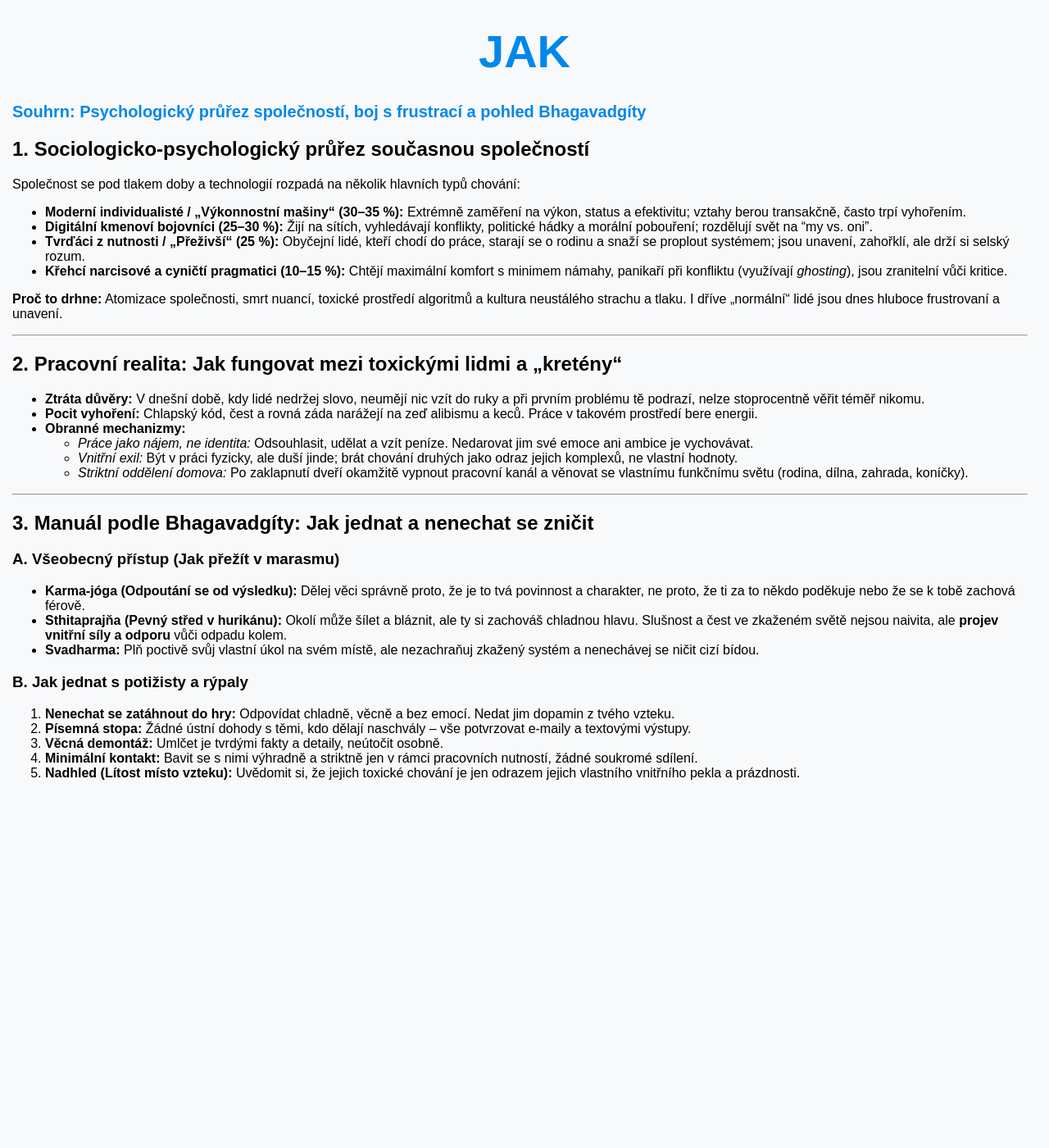
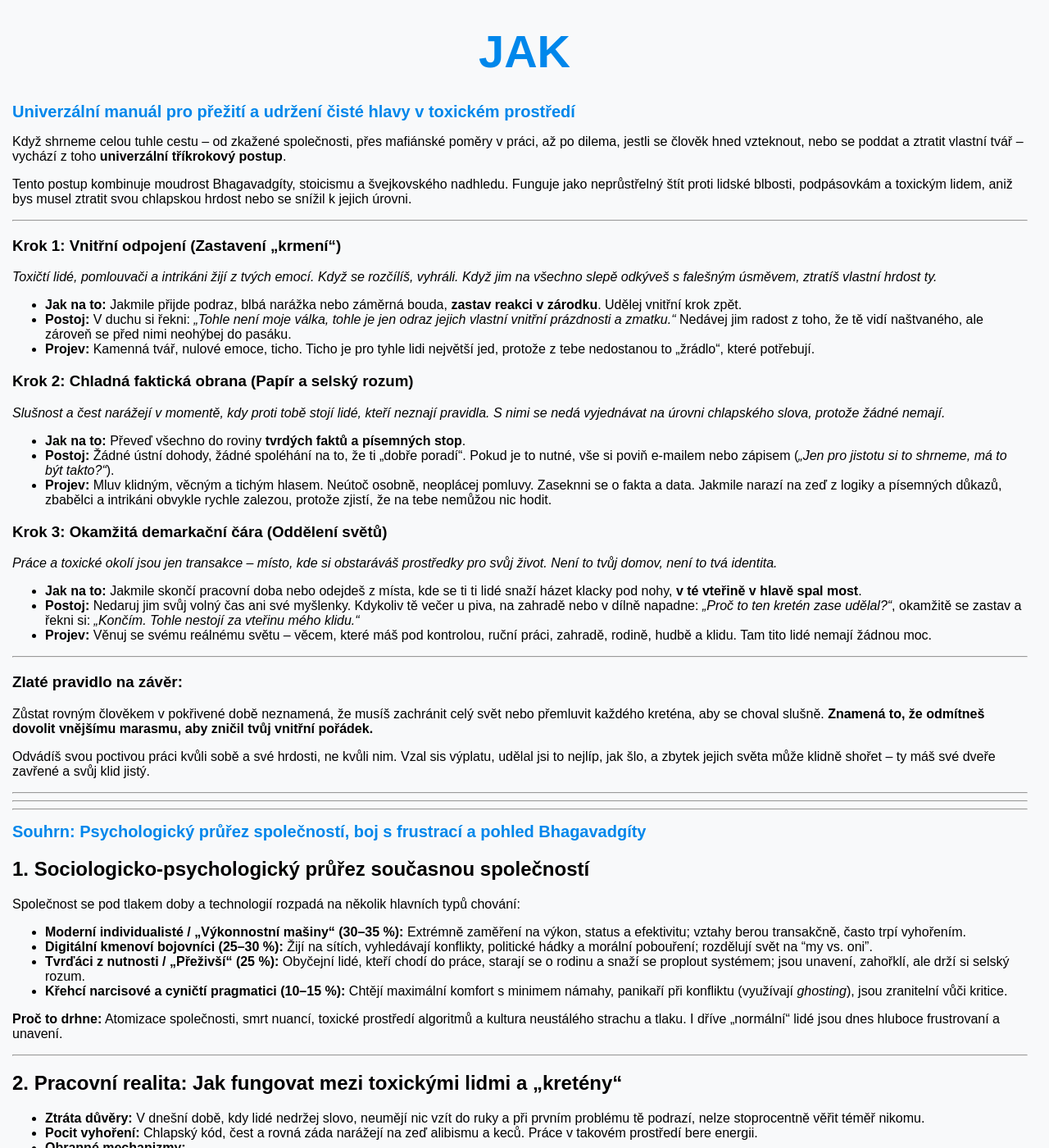
Before and after one commit to bedjan/bedjan.github.io, a Jekyll site: the page built from jak.md, in a window 1280 px wide and 1400 px high. Shown: the whole window at 82% size. Built offline with Jekyll 4.4.1, drawn with Linux system fonts in a browser that asks for light colours; our own code applies the rules of GitHub Pages for plain Markdown files.

Commit message:
Update jak.md

```diff
--- a/jak.md
+++ b/jak.md
@@ -1,3 +1,43 @@
+# Univerzální manuál pro přežití a udržení čisté hlavy v toxickém prostředí
+
+Když shrneme celou tuhle cestu – od zkažené společnosti, přes mafiánské poměry v práci, až po dilema, jestli se člověk hned vzteknout, nebo se poddat a ztratit vlastní tvář – vychází z toho **univerzální tříkrokový postup**.
+
+Tento postup kombinuje moudrost Bhagavadgíty, stoicismu a švejkovského nadhledu. Funguje jako neprůstřelný štít proti lidské blbosti, podpásovkám a toxickým lidem, aniž bys musel ztratit svou chlapskou hrdost nebo se snížil k jejich úrovni.
+
+---
+
+### Krok 1: Vnitřní odpojení (Zastavení „krmení“)
+*Toxičtí lidé, pomlouvači a intrikáni žijí z tvých emocí. Když se rozčílíš, vyhráli. Když jim na všechno slepě odkýveš s falešným úsměvem, ztratíš vlastní hrdost ty.*
+
+*   **Jak na to:** Jakmile přijde podraz, blbá narážka nebo záměrná bouda, **zastav reakci v zárodku**. Udělej vnitřní krok zpět.
+*   **Postoj:** V duchu si řekni: *„Tohle není moje válka, tohle je jen odraz jejich vlastní vnitřní prázdnosti a zmatku.“* Nedávej jim radost z toho, že tě vidí naštvaného, ale zároveň se před nimi neohýbej do pasáku.
+*   **Projev:** Kamenná tvář, nulové emoce, ticho. Ticho je pro tyhle lidi největší jed, protože z tebe nedostanou to „žrádlo“, které potřebují.
+
+### Krok 2: Chladná faktická obrana (Papír a selský rozum)
+*Slušnost a čest narážejí v momentě, kdy proti tobě stojí lidé, kteří neznají pravidla. S nimi se nedá vyjednávat na úrovni chlapského slova, protože žádné nemají.*
+
+*   **Jak na to:** Převeď všechno do roviny **tvrdých faktů a písemných stop**.
+*   **Postoj:** Žádné ústní dohody, žádné spoléhání na to, že ti „dobře poradí“. Pokud je to nutné, vše si poviň e-mailem nebo zápisem (*„Jen pro jistotu si to shrneme, má to být takto?“*).
+*   **Projev:** Mluv klidným, věcným a tichým hlasem. Neútoč osobně, neoplácej pomluvy. Zaseknni se o fakta a data. Jakmile narazí na zeď z logiky a písemných důkazů, zbabělci a intrikáni obvykle rychle zalezou, protože zjistí, že na tebe nemůžou nic hodit.
+
+### Krok 3: Okamžitá demarkační čára (Oddělení světů)
+*Práce a toxické okolí jsou jen transakce – místo, kde si obstaráváš prostředky pro svůj život. Není to tvůj domov, není to tvá identita.*
+
+*   **Jak na to:** Jakmile skončí pracovní doba nebo odejdeš z místa, kde se ti ti lidé snaží házet klacky pod nohy, **v té vteřině v hlavě spal most**.
+*   **Postoj:** Nedaruj jim svůj volný čas ani své myšlenky. Kdykoliv tě večer u piva, na zahradě nebo v dílně napadne: *„Proč to ten kretén zase udělal?“*, okamžitě se zastav a řekni si: *„Končím. Tohle nestojí za vteřinu mého klidu.“*
+*   **Projev:** Věnuj se svému reálnému světu – věcem, které máš pod kontrolou, ruční práci, zahradě, rodině, hudbě a klidu. Tam tito lidé nemají žádnou moc.
+
+---
+
+### Zlaté pravidlo na závěr:
+Zůstat rovným člověkem v pokřivené době neznamená, že musíš zachránit celý svět nebo přemluvit každého kreténa, aby se choval slušně. **Znamená to, že odmítneš dovolit vnějšímu marasmu, aby zničil tvůj vnitřní pořádek.**
+
+Odvádíš svou poctivou práci kvůli sobě a své hrdosti, ne kvůli nim. Vzal sis výplatu, udělal jsi to nejlíp, jak šlo, a zbytek jejich světa může klidně shořet – ty máš své dveře zavřené a svůj klid jistý.
+
+------
+------
+-------
+
 # Souhrn: Psychologický průřez společností, boj s frustrací a pohled Bhagavadgíty
 
 ## 1. Sociologicko-psychologický průřez současnou společností
```
